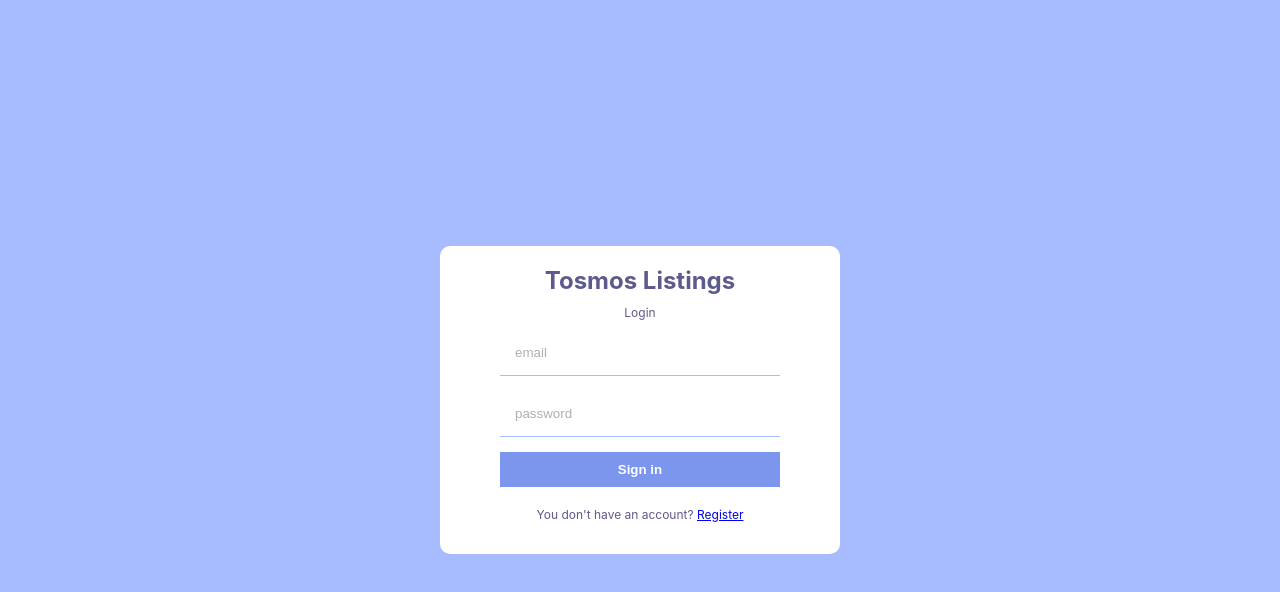
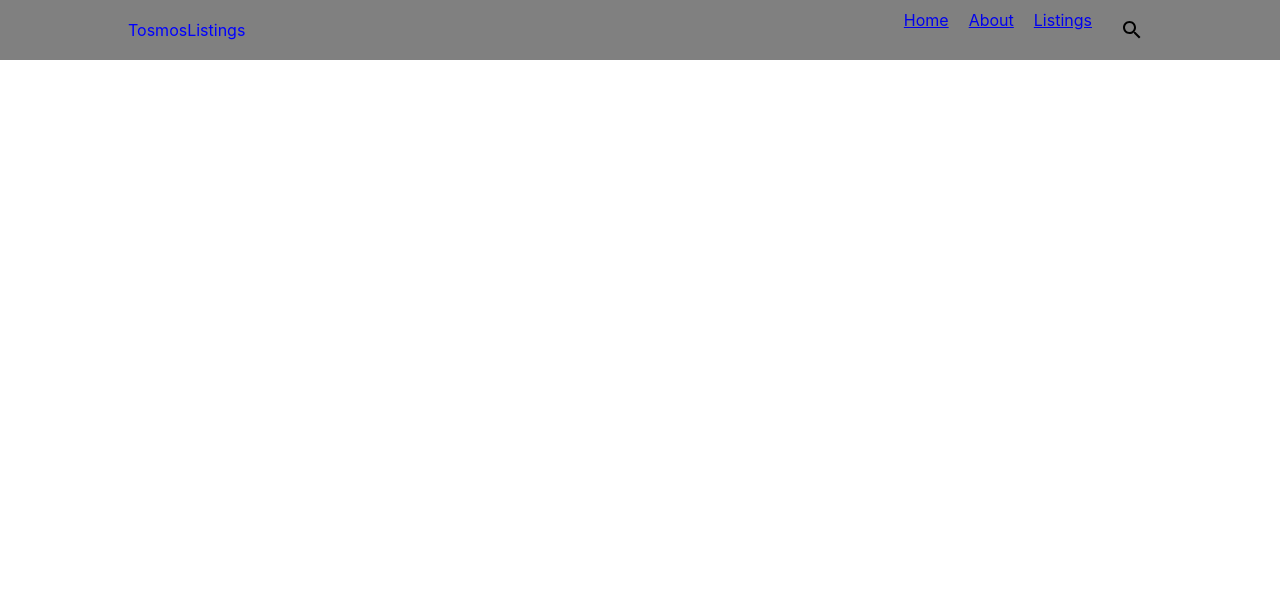
Before and after one commit to icp049/ListingsInterface, a React (Create React App) app: page / in a window 1280 px wide. Shown: the top 592 px of the page. Built offline with nearby package versions, Linux system fonts and the light colour scheme; no server answers.

Commit message:
added homepage and navbar

```diff
--- a/package.json
+++ b/package.json
@@ -2,10 +2,13 @@
   "name": "tosmoslistings",
   "version": "0.1.0",
   "private": true,
-
   "dependencies": {
+    "@emotion/react": "^11.11.1",
+    "@emotion/styled": "^11.11.0",
     "@firebase/auth": "^1.1.0",
     "@firebase/firestore": "^4.1.0",
+    "@mui/icons-material": "^5.14.1",
+    "@mui/material": "^5.14.2",
     "@testing-library/jest-dom": "^5.17.0",
     "@testing-library/react": "^13.4.0",
     "@testing-library/user-event": "^13.5.0",
--- a/src/App.js
+++ b/src/App.js
@@ -2,12 +2,13 @@ import React from "react";
 import { BrowserRouter as Router, Routes, Route } from "react-router-dom";
 import Register from "./Pages/Register";
 import Login from "./Pages/Login";
+import Home from "./Pages/Home";
 import "./style.scss";
 function App() {
   return (
     <Router>
       <Routes>
-        <Route path="/" element={<Login/>} />
+        <Route path="/" element={<Home/>} />
         <Route path="/register" element={<Register />} />
         {/* Add other routes here, if needed */}
       </Routes>
--- a/src/Components/Navbar.jsx
+++ b/src/Components/Navbar.jsx
@@ -41,7 +41,7 @@ const Navbar = () => {
            alignItems= "center"
        >
           <Box
-            onClick ={() => navigate("/")}
+
             sx = {{ '5:hover' : {cursor: "pointer"}}}
             color = "blue"
          >
@@ -57,9 +57,9 @@ const Navbar = () => {
           >
 
 
-          <Link to="welcome">Home</Link>
-          <Link to="/about">About</Link>
-          <Link to = "/" >Listings</Link>
+          <Link to="">Home</Link>
+          <Link to="">About</Link>
+          <Link to = "" >Listings</Link>
 
            <IconButton sx = {{color: "black"}}>
             <SearchOutlined />
--- /dev/null
+++ b/src/Pages/Home.jsx
@@ -0,0 +1,12 @@
+import React from "react";
+import Navbar from "../Components/Navbar";
+
+
+const Home = () => {
+    return (
+        <Navbar />
+
+    )
+}
+
+export default Home;
```
Also changed, not shown: 1 other file (tests, documents, lock files or other folders).
